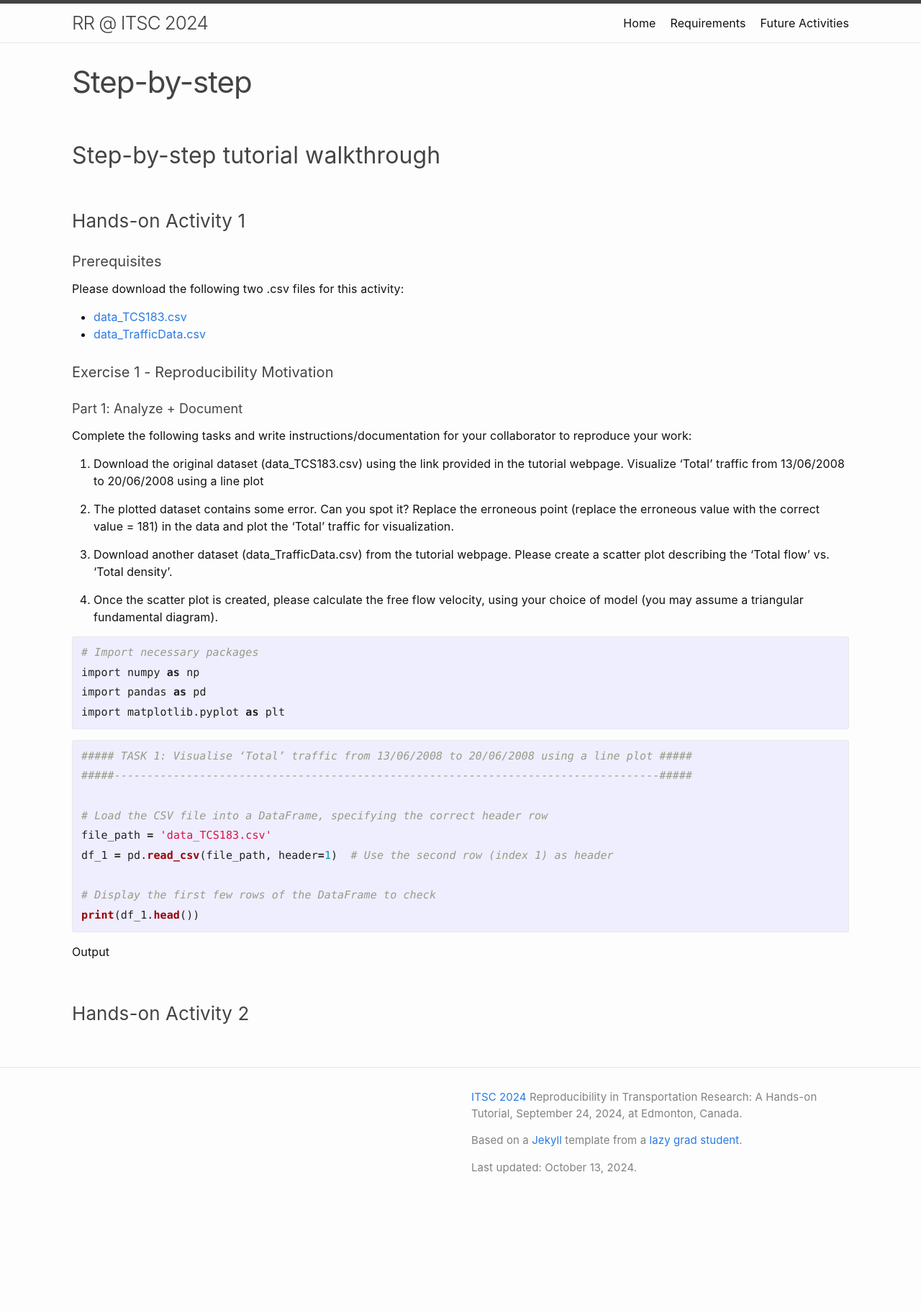
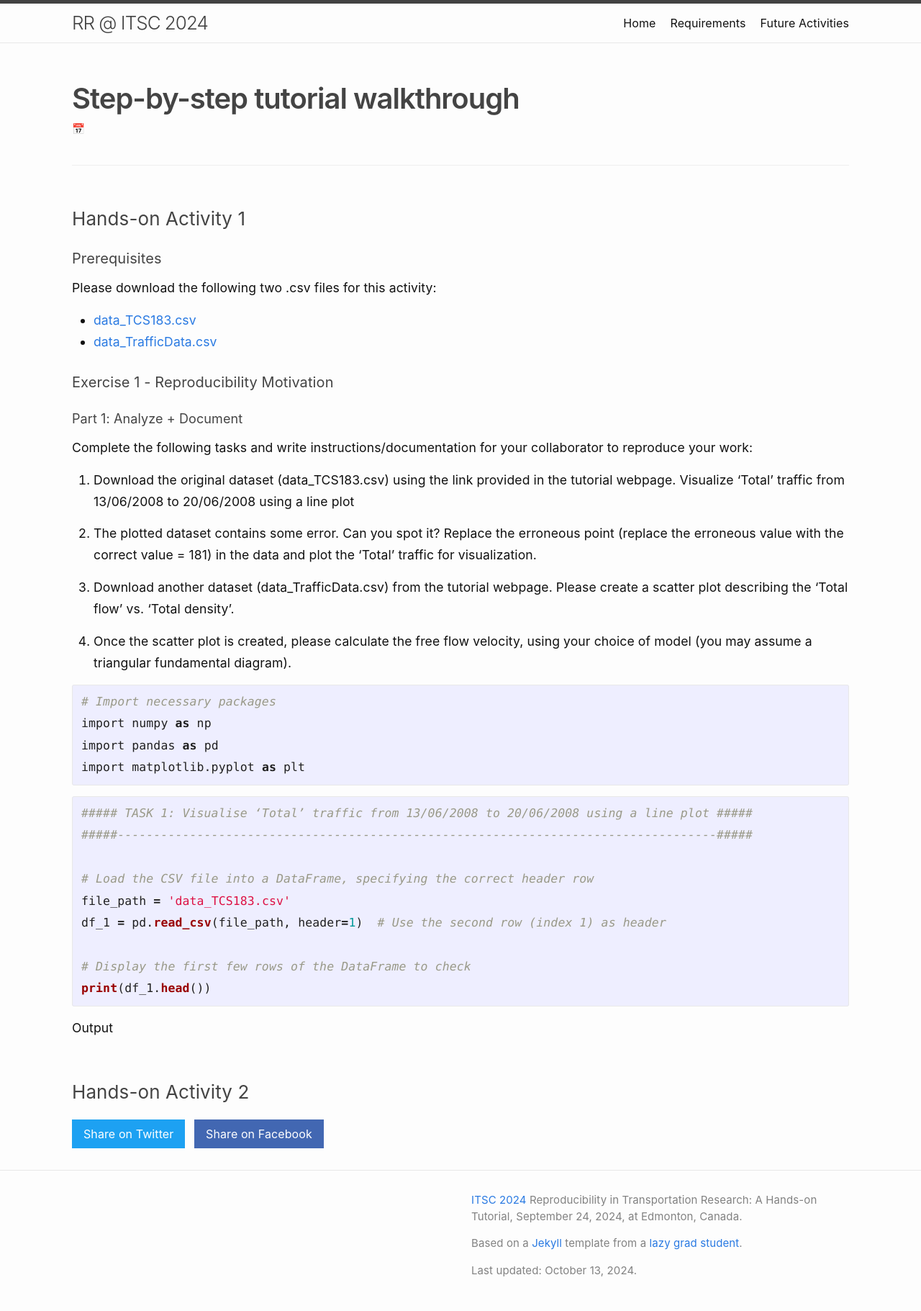
Before and after one commit to RRinTransportation/itsc24-rr-tutorial, a Jekyll site: the page built from step-by-step.md, in a window 1280 px wide. Shown: the whole page at 72% size. Built offline with Jekyll 4.4.1, drawn with Linux system fonts in a browser that asks for light colours; before the commit the page ends 1678 px from its top, so only the background shows below that.

Commit message:
Try to see if the blog layout work

```diff
--- /dev/null
+++ b/_layouts/blog.html
@@ -0,0 +1,73 @@
+---
+layout: default
+---
+<article class="post h-entry" itemscope itemtype="http://schema.org/BlogPosting">
+
+  <!-- Post Header with Title and Meta Information -->
+  <header class="post-header" style="padding: 1.5rem 0; border-bottom: 1px solid #eee;">
+    <h1 class="post-title p-name" itemprop="name headline" style="font-size: 2.5rem; font-weight: 600; margin-bottom: 0.5rem;">
+      {{ page.title | escape }}
+    </h1>
+    <p class="post-meta" style="font-size: 0.9rem; color: #6c757d;">
+      <!-- Published Date -->
+      <time class="dt-published" datetime="{{ page.date | date_to_xmlschema }}" itemprop="datePublished">
+        📅 {{ page.date | date: date_format }}
+      </time>
+
+      <!-- Modified Date -->
+      {%- if page.modified_date -%}
+        &nbsp; • &nbsp; Updated:
+        <time class="dt-modified" datetime="{{ page.modified_date | date_to_xmlschema }}" itemprop="dateModified">
+          {{ page.modified_date | date: date_format }}
+        </time>
+      {%- endif -%}
+
+      <!-- Author -->
+      {%- if page.author -%}
+        &nbsp; • &nbsp; By:
+        {% for author in page.author %}
+          <span itemprop="author" itemscope itemtype="http://schema.org/Person">
+            <span class="p-author h-card" itemprop="name">👤 {{ author }}</span></span>
+            {%- if forloop.last == false %}, {% endif -%}
+        {% endfor %}
+      {%- endif -%}
+    </p>
+  </header>
+
+  <!-- Post Content -->
+  <div class="post-content e-content" itemprop="articleBody" style="font-size: 1.1rem; line-height: 1.7; margin: 1.5rem 0;">
+    {{ content }}
+  </div>
+
+  <!-- Comments Section (Disqus or other) -->
+  {%- if site.disqus.shortname -%}
+    <div style="margin-top: 2rem; padding-top: 1rem; border-top: 1px solid #ddd;">
+      {%- include disqus_comments.html -%}
+    </div>
+  {%- endif -%}
+
+  <!-- Social Share Buttons -->
+  <div class="post-share" style="margin-top: 1.5rem;">
+    <a href="https://twitter.com/share?url={{ page.url | absolute_url }}&text={{ page.title | escape }}" target="_blank" rel="noopener noreferrer" style="text-decoration: none;">
+      <button style="background: #1da1f2; color: white; border: none; padding: 0.5rem 1rem; margin-right: 0.5rem; cursor: pointer;">Share on Twitter</button>
+    </a>
+    <a href="https://www.facebook.com/sharer/sharer.php?u={{ page.url | absolute_url }}" target="_blank" rel="noopener noreferrer" style="text-decoration: none;">
+      <button style="background: #4267B2; color: white; border: none; padding: 0.5rem 1rem; cursor: pointer;">Share on Facebook</button>
+    </a>
+  </div>
+
+  <!-- Hidden URL for SEO -->
+  <a class="u-url" href="{{ page.url | relative_url }}" hidden></a>
+</article>
+
+<style>
+  /* Responsive improvements */
+  @media (max-width: 768px) {
+    .post-title {
+      font-size: 2rem;
+    }
+    .post-meta {
+      font-size: 0.85rem;
+    }
+  }
+</style>
--- a/step-by-step.md
+++ b/step-by-step.md
@@ -1,10 +1,8 @@
 ---
 permalink: /step-by-step/
-title: Step-by-step
-layout: post
+title: Step-by-step tutorial walkthrough
+layout: blog
 ---
-
-## Step-by-step tutorial walkthrough
 
 ### Hands-on Activity 1
 
```
